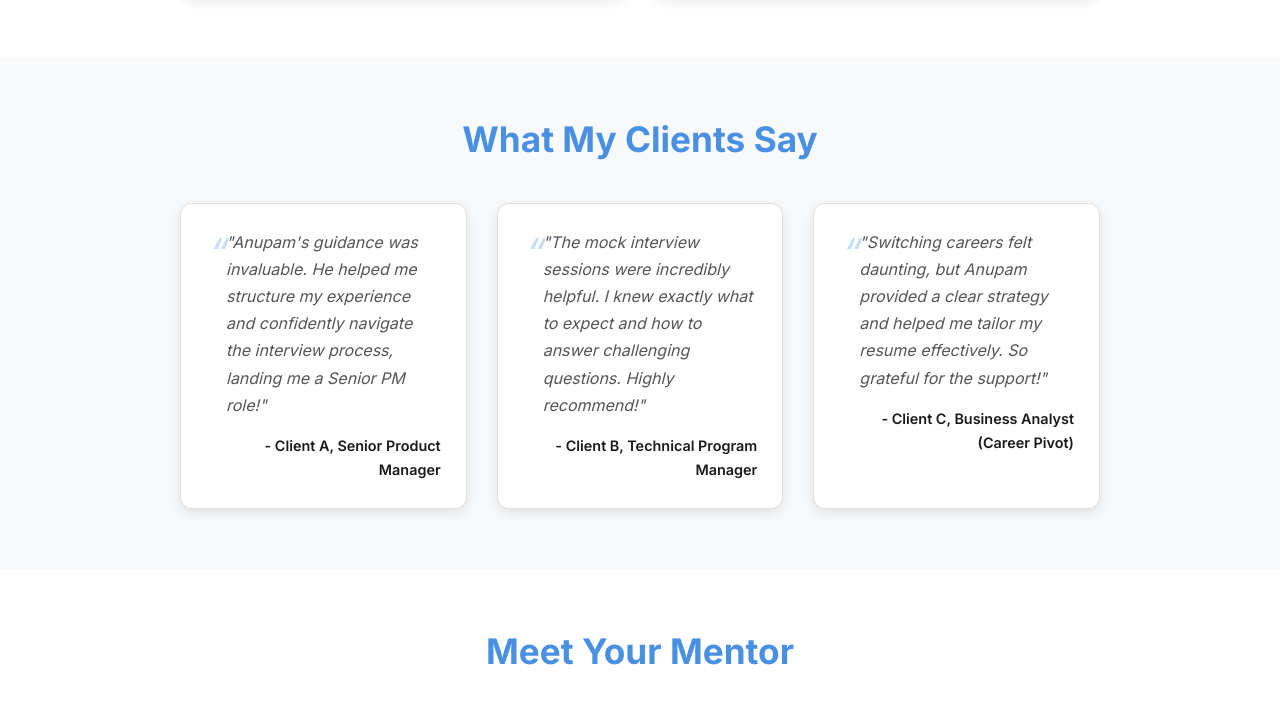
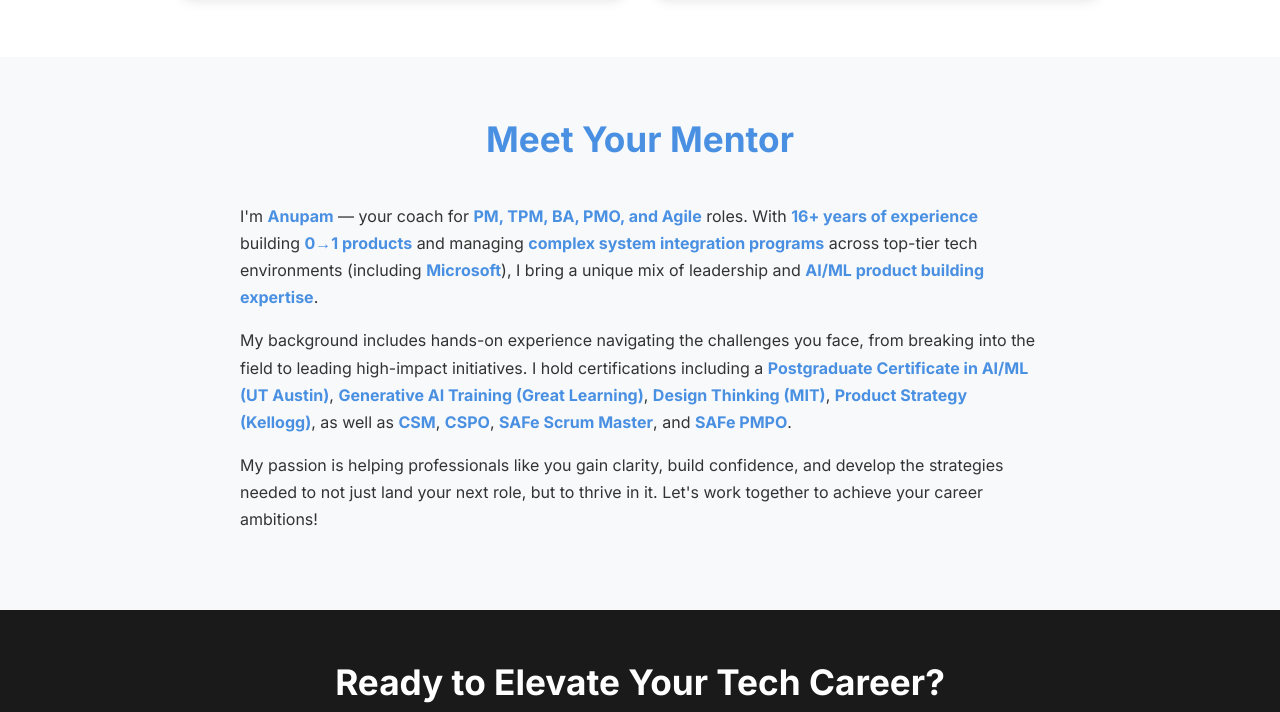
Before and after one commit to anupamawal11/anupamawal11.github.io, a plain HTML site: page index.html in a window 1280 px wide. Shown: the part 1215-1927 px from the top of the page. Drawn offline with Linux system fonts and the light colour scheme.

Commit message:
Add files via upload

```diff
--- a/index.html
+++ b/index.html
@@ -51,28 +51,6 @@
             </div>
         </section>
 
-        <!-- Testimonials Section (Placeholder) -->
-        <section id="testimonials" class="testimonials">
-            <div class="container">
-                <h2 class="section-title">What My Clients Say</h2>
-                <div class="testimonial-grid">
-                    <div class="card testimonial-card">
-                        <p class="quote">"Anupam's guidance was invaluable. He helped me structure my experience and confidently navigate the interview process, landing me a Senior PM role!"</p>
-                        <p class="client-name">- Client A, Senior Product Manager</p>
-                    </div>
-                    <div class="card testimonial-card">
-                        <p class="quote">"The mock interview sessions were incredibly helpful. I knew exactly what to expect and how to answer challenging questions. Highly recommend!"</p>
-                        <p class="client-name">- Client B, Technical Program Manager</p>
-                    </div>
-                    <div class="card testimonial-card">
-                        <p class="quote">"Switching careers felt daunting, but Anupam provided a clear strategy and helped me tailor my resume effectively. So grateful for the support!"</p>
-                        <p class="client-name">- Client C, Business Analyst (Career Pivot)</p>
-                    </div>
-                    <!-- Add more testimonials as needed -->
-                </div>
-            </div>
-        </section>
-
         <!-- About Me Section -->
         <section id="about" class="about-me">
             <div class="container">
--- a/style.css
+++ b/style.css
@@ -158,6 +158,7 @@ img {
 .hero .offer-highlight p {
     margin-bottom: 0.5rem;
     font-size: 1rem;
+    text-align: center; /* Center text within highlight box */
 }
 .hero .offer-highlight p:last-child {
     margin-bottom: 0;
@@ -194,7 +195,7 @@ img {
 
 /* === SERVICES SECTION === */
 .services {
-    background-color: var(--white-color);
+    background-color: var(--white-color); /* Section specific background */
 }
 
 .services-grid {
@@ -206,7 +207,8 @@ img {
 .service-card {
     text-decoration: none; /* Remove underline from card link */
     color: inherit; /* Inherit text color */
-    display: block; /* Make the whole card clickable */
+    display: flex; /* Use flexbox for better alignment */
+    flex-direction: column; /* Stack content vertically */
 }
 
 .service-card h3 {
@@ -216,49 +218,12 @@ img {
 .service-card p {
     font-size: 0.95rem;
     margin-bottom: 0; /* Remove bottom margin from last element */
-}
-
-/* === TESTIMONIALS SECTION === */
-.testimonials {
-    background-color: var(--light-bg); /* Alternate background */
-}
-
-.testimonial-grid {
-     display: grid;
-     grid-template-columns: repeat(auto-fit, minmax(280px, 1fr)); /* Responsive grid */
-     gap: 30px;
-}
-
-.testimonial-card .quote {
-    font-style: italic;
-    margin-bottom: 15px;
-    color: #555; /* Slightly lighter text for quote */
-    position: relative;
-    padding-left: 20px;
-}
-
-.testimonial-card .quote::before {
-    content: '“'; /* Opening quote */
-    position: absolute;
-    left: 0;
-    top: -10px;
-    font-size: 2.5rem;
-    color: var(--secondary-color);
-    opacity: 0.3;
-}
-
-.testimonial-card .client-name {
-    font-weight: 600;
-    text-align: right;
-    color: var(--heading-color);
-    font-size: 0.9rem;
-    margin-top: 10px;
-    margin-bottom: 0;
+    flex-grow: 1; /* Allow paragraph to grow to fill space */
 }
 
 /* === ABOUT ME SECTION === */
 .about-me {
-    background-color: var(--white-color);
+    background-color: var(--light-bg); /* Alternate background */
 }
 
 .about-content {
@@ -327,10 +292,6 @@ img {
         grid-template-columns: 1fr; /* Stack service cards */
         gap: 20px;
     }
-     .testimonial-grid {
-        grid-template-columns: 1fr; /* Stack testimonials */
-        gap: 20px;
-    }
     .hero .avatar {
         width: 120px;
         height: 120px;
@@ -351,4 +312,7 @@ img {
         padding: 12px 28px;
         font-size: 0.9rem;
     }
+    .about-content p { /* Ensure about me text isn't too wide on small screens */
+       text-align: left;
+    }
 }
```
